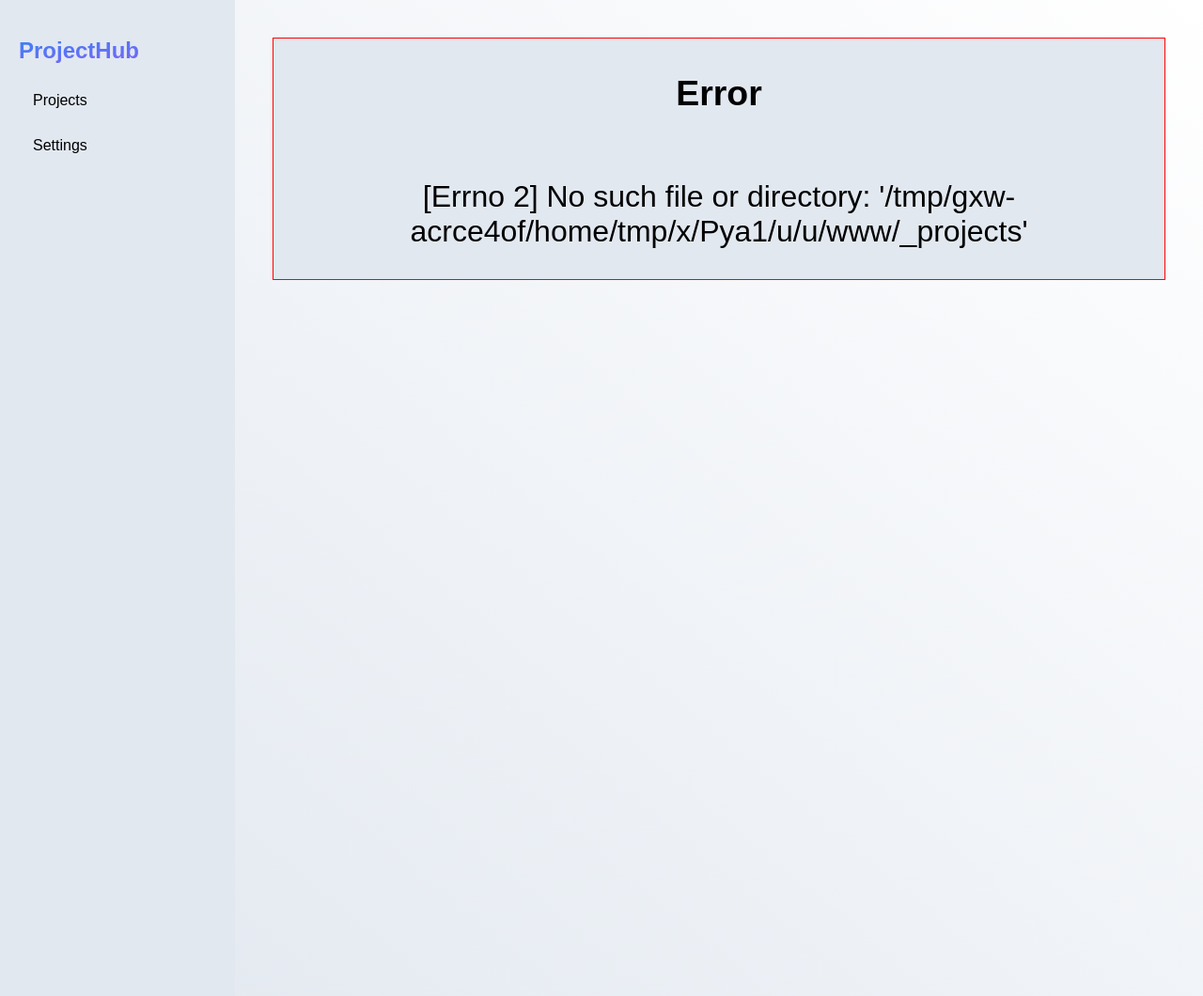
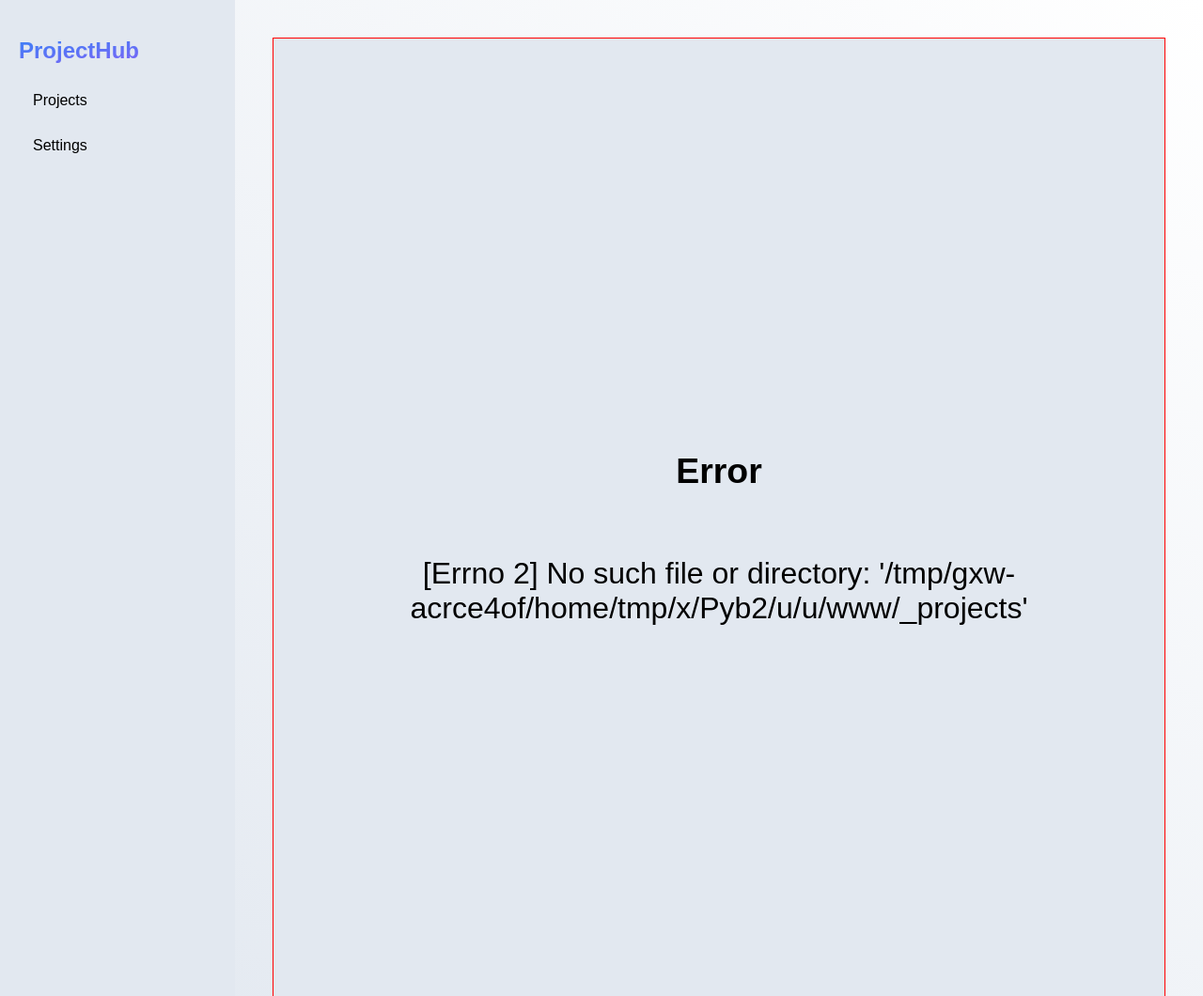
Before and after one commit to Minijump/Squirrel, a FastAPI app: page /projects/ in a window 1280 px wide. Shown: the whole page at 94% size. Run offline with FastAPI, Linux system fonts and the light colour scheme; parts of the project's set-up code (start-up, migrations or seed data) failed here and were passed over.

Commit message:
[MVP] Fix error background

```diff
--- a/app/utils/templates/static/css/errors.css
+++ b/app/utils/templates/static/css/errors.css
@@ -7,7 +7,9 @@
     color: var(--structure-text-color);
     font-size: 2rem;
     text-align: center;
-    border: 1px solid red
+    border: 1px solid red;
+    box-sizing: border-box;
+    height: 100vh;
 }
 .error-box h3 {
     font-weight: strong;
```
Also changed, not shown: README.md.
